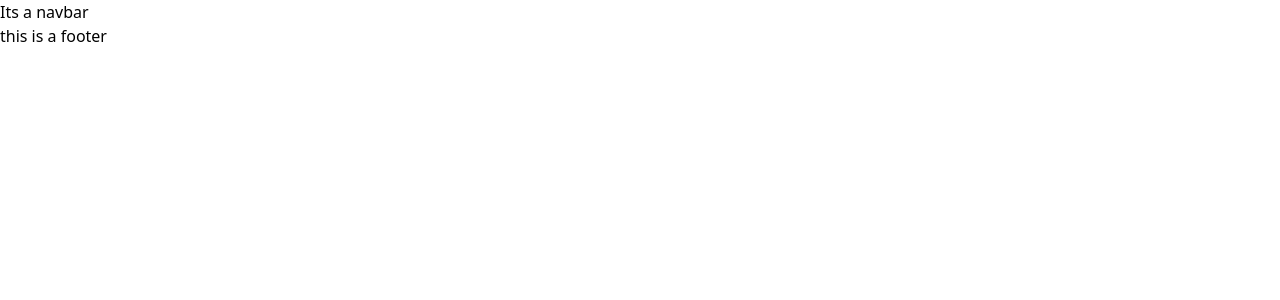
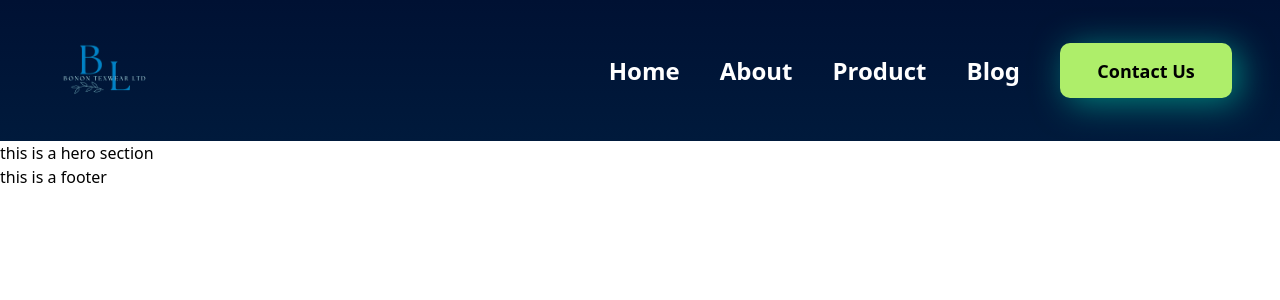
Before and after one commit to TamimOp/Bunon_Texwear, a Next.js app: page / in a window 1280 px wide. Shown: the top 300 px of the page. Built offline with nearby package versions, Linux system fonts and the light colour scheme.

Commit message:
Add Hero component and Navbar with logo and navigation links

```diff
--- a/components/Hero.tsx
+++ b/components/Hero.tsx
@@ -1,7 +1,7 @@
 import React from "react";
 
 const Hero = () => {
-  return <div></div>;
+  return <div>this is a hero section</div>;
 };
 
 export default Hero;
--- a/components/Navbar.tsx
+++ b/components/Navbar.tsx
@@ -1,7 +1,42 @@
-import React from "react";
+"use client";
+
+import Image from "next/image";
+import Link from "next/link";
 
 const Navbar = () => {
-  return <div>Its a navbar</div>;
+  return (
+    <nav className="w-full px-6 lg:px-12 py-4 flex justify-between items-center bg-gradient-to-b from-[#001133] to-[#001a3c]">
+      {/* Left: Logo */}
+      <div>
+        <Image
+          src="/assets/BunonLogo.png"
+          alt="Bunon Logo"
+          width={109}
+          height={94}
+          className="object-contain"
+        />
+      </div>
+
+      {/* Right: Navigation + Contact */}
+      <div className="flex items-center gap-10">
+        {/* Navigation Links */}
+        <div className="flex items-center gap-10 text-white font-semibold text-2xl">
+          <Link href="/">Home</Link>
+          <Link href="/about">About</Link>
+          <Link href="/product">Product</Link>
+          <Link href="/blog">Blog</Link>
+        </div>
+
+        {/* Contact Button */}
+        <Link
+          href="/contact"
+          className="flex items-center justify-center text-black font-semibold hover:scale-105 transition-all duration-300 text-lg w-[172px] h-[54.658px] shrink-0 rounded-[10px] bg-[#AEEE6A] shadow-[7px_5px_33.9px_0px_#00817B]"
+        >
+          Contact Us
+        </Link>
+      </div>
+    </nav>
+  );
 };
 
 export default Navbar;
```
Also changed, not shown: public/assets/BunonLogo.png (added).
